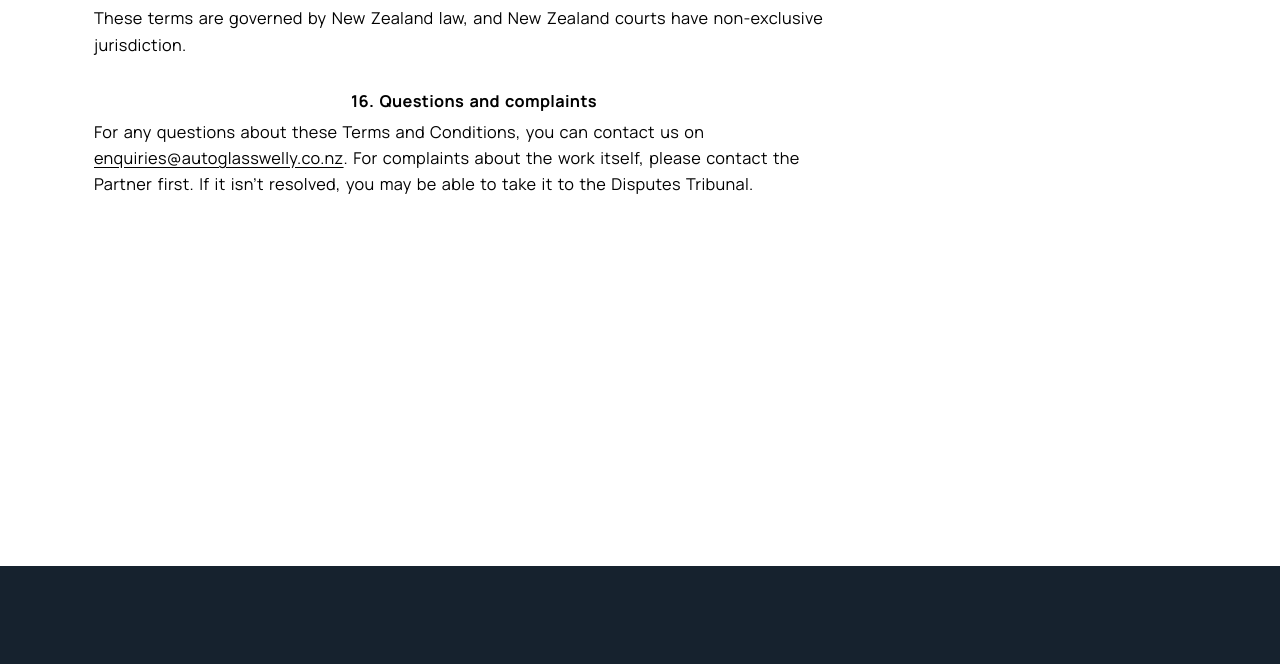
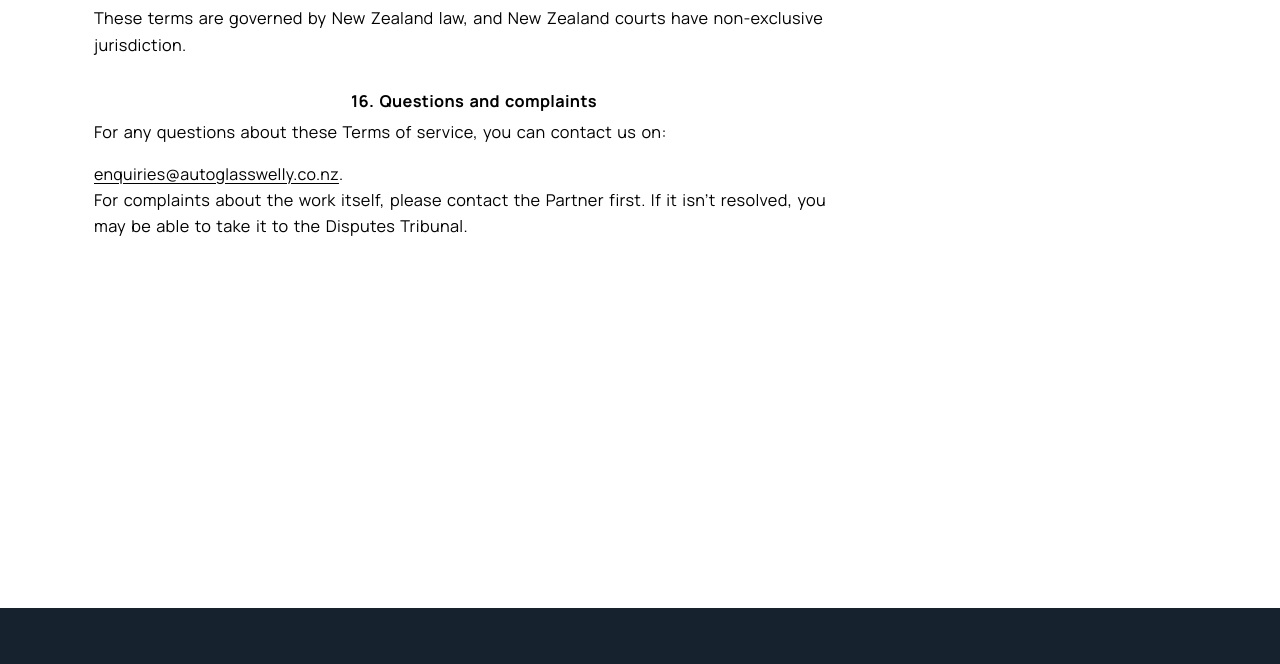
Before and after one commit to itsarizonaneil-dot/autoglassrepairwelly, a plain HTML site: page terms.html in a window 1280 px wide. Shown: the part 2525-3189 px from the top of the page. Drawn offline with Linux system fonts and the light colour scheme.

Commit message:
Terms page: contact email as bullet
Co-Authored-By: Claude Opus 5.5 <noreply@anthropic.com>

```diff
--- a/terms.html
+++ b/terms.html
@@ -116,7 +116,11 @@
         <p>These terms are governed by New Zealand law, and New Zealand courts have non-exclusive jurisdiction.</p>
 
         <h2 class="sub-head">16. Questions and complaints</h2>
-        <p>For any questions about these Terms and Conditions, you can contact us on <a href="mailto:enquiries@autoglasswelly.co.nz" class="link-u">enquiries@autoglasswelly.co.nz</a>. For complaints about the work itself, please contact the Partner first. If it isn&rsquo;t resolved, you may be able to take it to the Disputes Tribunal.</p>
+        <p>For any questions about these Terms of service, you can contact us on:</p>
+        <ul>
+          <li><a href="mailto:enquiries@autoglasswelly.co.nz" class="link-u">enquiries@autoglasswelly.co.nz</a>.</li>
+        </ul>
+        <p>For complaints about the work itself, please contact the Partner first. If it isn&rsquo;t resolved, you may be able to take it to the Disputes Tribunal.</p>
 
       </div>
     </div>
```
